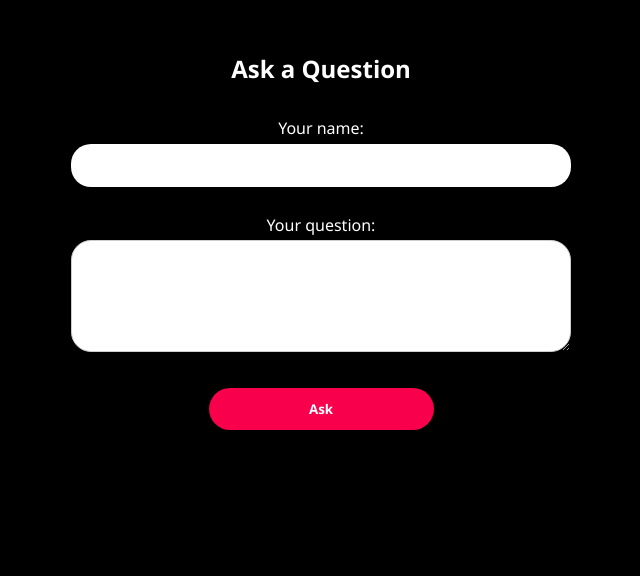
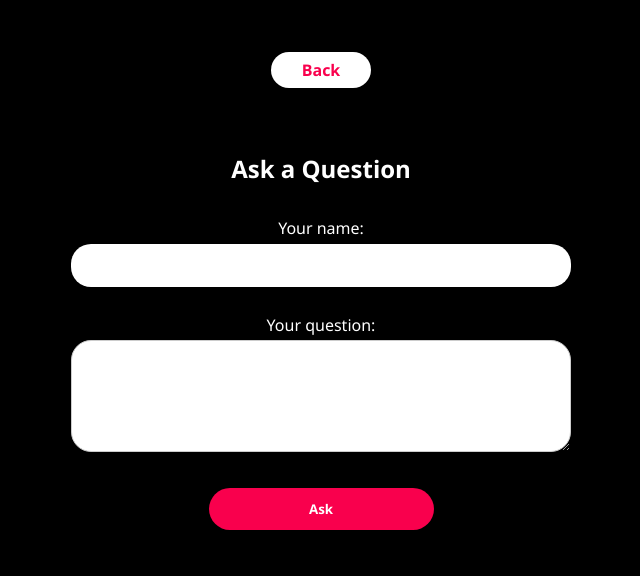
Before and after one commit to software-students-fall2022/web-app-exercise-team-5-1, a Flask app: page /listing/1/ask in a window 1280 px wide. Shown: the top 576 px of the page, without its empty margins (319-959 px from the left). Run offline with Flask 2, Linux system fonts and the light colour scheme; parts of the project's set-up code (start-up, migrations or seed data) failed here and were passed over.

Commit message:
merged front end and back end for listing_ask

```diff
--- a/pages/css/style.css
+++ b/pages/css/style.css
@@ -152,7 +152,7 @@ input[type=text] {
 
 
 /* ask a question */
-.ask-question {
+.section-form {
     display: flex;
     flex-direction: column;
     align-items: center;
--- a/templates/listing_ask.html
+++ b/templates/listing_ask.html
@@ -5,26 +5,31 @@
   <meta http-equiv="X-UA-Compatible" content="IE=edge">
   <meta name="viewport" content="width=device-width, initial-scale=1.0">
   <link rel = "stylesheet" type = "text/css" href = "../pages/css/style.css">
-  <title>Ask a Question</title>
+  <title>Laigscrist: Ask a question</title>
 </head>
 <body>
-  <section class="ask-question">
+  <section class="section-form">
+    <div class="back-button">
+      <a class="button-menu" href="/listing/{{id}}">Back</a>
+    </div>
     <div class="container-ask">
       <div class="header-container">
         <h1>Ask a Question</h1>
       </div>
       <div class="form-container">
-        <form action="/ask" method="POST">
+        <form action="#" method="post" enctype="multipart/form-data">
           <div class="field-container">
-            <label for="name">Your name:</label>
+            <label for="authot">Your name:</label>
             <br>
-            <input type="text" name="name" id="name">
+            <input type="text" id="author" name="author" required>
+            <br>
           </div>
           <div class="field-container">
             <br>
             <label for="question">Your question:</label>
             <br>
-            <textarea name="question" id="question" cols="30" rows="5"></textarea>
+            <textarea rows="5" cols="64" id="question" name="question" required></textarea>
+            <br>
           </div>
           <div class="button-container">
             <input class= "button-form" type="submit" value="Ask">
--- a/templates/listing_create.html
+++ b/templates/listing_create.html
@@ -8,7 +8,7 @@
   <title>Laigscrist: Create Listing</title>
 </head>
 <body>
-  <section class="ask-question">
+  <section class="section-form">
     <div class="back-button">
       <a class="button-menu" href="/">Home</a>
     </div>
--- a/templates/listing_update.html
+++ b/templates/listing_update.html
@@ -7,7 +7,7 @@
   <link rel = "stylesheet" type = "text/css" href = "../pages/css/style.css">
   <title>Laigscrist: Update {{listing.title}}</title></head>
 <body>
-  <section class="ask-question">
+  <section class="section-form">
     <div class="back-button">
       <a class="button-menu" href="/listing/{{listing._id}}">Back</a>
     </div>
```
